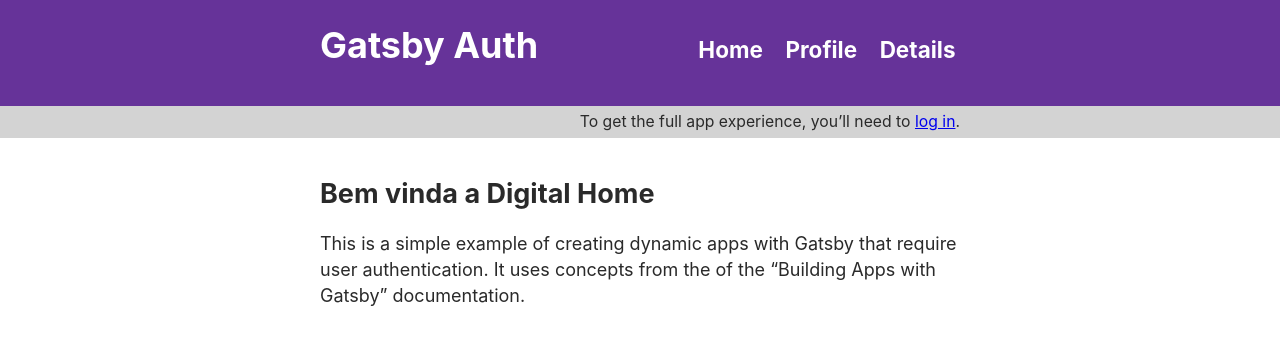
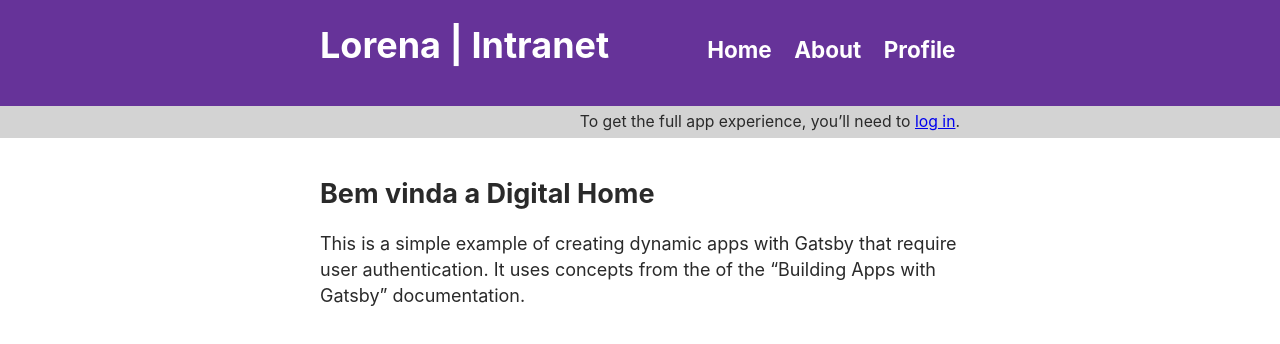
Before and after one commit to Lorena/simple-auth, a Gatsby site: page / in a window 1280 px wide. Built offline with nearby package versions, Linux system fonts and the light colour scheme; Gatsby itself is replaced by a stand-in of ours.

Commit message:
Create About Page

```diff
--- a/src/components/Details.js
+++ b/src/components/About.js
@@ -2,7 +2,7 @@
 import View from "./View"
 import { getCurrentUser } from "../utils/auth"
 
-const Details = () => {
+const About = () => {
   const { name, legalName, email } = getCurrentUser()
 
   return (
@@ -20,4 +20,4 @@
   )
 }
 
-export default Details
+export default About
--- a/src/components/Header/index.js
+++ b/src/components/Header/index.js
@@ -14,18 +14,18 @@
             styles[`header__link--home`]
           }`}
         >
-          Gatsby Auth
+          Lorena | Intranet
         </Link>
       </h1>
       <nav role="main" className={styles[`header__nav`]}>
         <Link to="/app/home" className={styles[`header__link`]}>
           Home
         </Link>
+        <Link to="/app/about" className={styles[`header__link`]}>
+          About
+        </Link>
         <Link to="/app/profile" className={styles[`header__link`]}>
           Profile
-        </Link>
-        <Link to="/app/details" className={styles[`header__link`]}>
-          Details
         </Link>
       </nav>
     </div>
--- a/src/pages/app.js
+++ b/src/pages/app.js
@@ -2,7 +2,7 @@
 import { Router } from "@reach/router"
 import Layout from "../components/Layout"
 import Profile from "../components/Profile"
-import Details from "../components/Details"
+import About from "../components/About"
 import Home from "../components/Home"
 import Login from "../components/Login"
 import PrivateRoute from "../components/PrivateRoute"
@@ -10,7 +10,7 @@
 const App = () => (
   <Layout>
     <Router>
-      <PrivateRoute path="/app/details" component={Details}/>
+      <PrivateRoute path="/app/about" component={About}/>
       <PrivateRoute path="/app/profile" component={Profile} />
       <PrivateRoute path="/app/home" component={Home} />
       <Login path="/app/login" />
```
